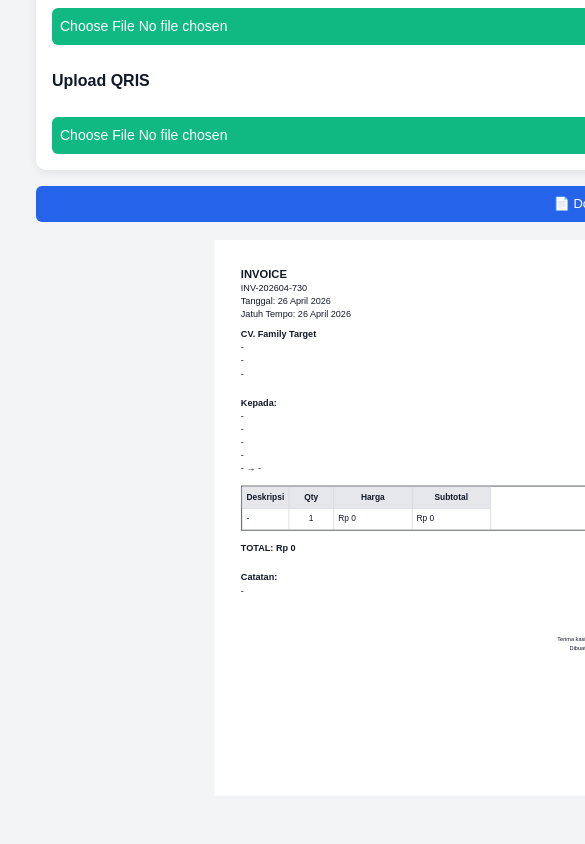
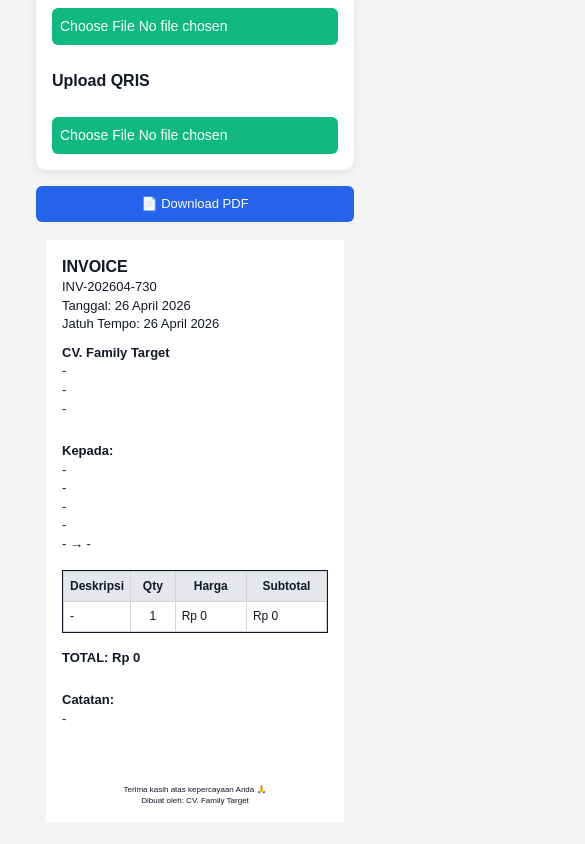
Before and after one commit to rahmatfantastik07/invoice-app, a Next.js app: page / in a window 390 px wide. Shown: the part 1341-2185 px from the top of the page, 585 px wide, since content can reach past the window. Built offline with nearby package versions, Linux system fonts and the light colour scheme.

Commit message:
Update globals.css

```diff
--- a/app/globals.css
+++ b/app/globals.css
@@ -17,17 +17,15 @@ body {
 }
 
 /* =========================
-   LAYOUT UTAMA
+   LAYOUT
    ========================= */
 
-/* FIX max width */
 .max-w-350 {
   max-width: 1200px;
   width: 100%;
   margin: auto;
 }
 
-/* GRID */
 .grid {
   display: grid;
   grid-template-columns: 1fr;
@@ -35,7 +33,6 @@ body {
   padding: 12px;
 }
 
-/* DESKTOP */
 @media (min-width: 768px) {
   .grid.md\:grid-cols-2 {
     grid-template-columns: 1fr 1fr;
@@ -48,7 +45,7 @@ body {
    ========================= */
 
 .bg-white {
-  background: #ffffff;
+  background: #fff;
 }
 
 .shadow {
@@ -68,7 +65,6 @@ h2 {
   font-weight: 600;
 }
 
-/* INPUT */
 .input {
   border: 1px solid #d1d5db;
   padding: 10px;
@@ -83,25 +79,22 @@ h2 {
   border-color: #2563eb;
 }
 
-/* FILE INPUT (biar gak jelek di HP) */
 input[type="file"] {
   width: 100%;
   font-size: 14px;
 }
 
-/* BUTTON */
 .btn {
   background: #2563eb;
-  color: white;
+  color: #fff;
   padding: 10px;
   border-radius: 6px;
   width: 100%;
-  text-align: center;
 }
 
 .btn2 {
   background: #10b981;
-  color: white;
+  color: #fff;
   padding: 10px;
   border-radius: 6px;
   width: 100%;
@@ -120,13 +113,12 @@ input[type="file"] {
 }
 
 /* =========================
-   A4 KERTAS (DESKTOP)
+   A4 DESKTOP (JANGAN DIUBAH)
    ========================= */
 
 .flex.justify-center > div {
-  width: 210mm;
-  min-height: 297mm;
-  padding: 15mm;
+  width: 297mm;
+  min-height: 210mm;
   background: white;
   transform-origin: top center;
 }
@@ -140,8 +132,7 @@ table {
   width: 100%;
 }
 
-td,
-th {
+td, th {
   border: 1px solid #d1d5db;
   padding: 6px;
   word-break: break-word;
@@ -153,64 +144,60 @@ th {
 }
 
 /* =========================
-   MOBILE MODE
+   🔥 MOBILE FIX UTAMA
    ========================= */
 
 @media (max-width: 768px) {
 
-  /* GRID tetap 1 kolom */
+  /* grid tetap 1 kolom */
   .grid {
     grid-template-columns: 1fr !important;
   }
 
-  /* FORM FULL */
-  .bg-white {
-    width: 100%;
+  /* wrapper JANGAN hidden */
+  .flex.justify-center {
+    overflow-x: auto;
   }
 
-  /* PREVIEW WRAPPER */
-  .flex.justify-center {
-    overflow-x: hidden;
+  /* 🔥 SOLUSI: FIT WIDTH TANPA SCALE BERLEBIH */
+  .flex.justify-center > div {
+    width: 100% !important;
+    min-height: auto !important;
+    padding: 16px !important;
   }
 
-  /* 🔥 SOLUSI UTAMA: SCALE, BUKAN DIRUBAH */
-  .flex.justify-center > div {
-    transform: scale(0.85);
-  }
-
-  /* HEADER STACK */
+  /* header jadi stack */
   .flex.justify-between {
     flex-direction: column !important;
     gap: 10px;
     align-items: flex-start !important;
   }
 
-  /* TEXT */
   .text-right {
     text-align: left !important;
   }
 
-  /* IMAGE */
+  /* gambar */
   img {
     max-width: 120px;
     height: auto !important;
   }
 
-  /* TABLE SCROLL */
+  /* table scroll */
   table {
     display: block;
     overflow-x: auto;
     white-space: nowrap;
   }
 
-  /* FOOTER STACK */
+  /* footer */
   .flex.items-end {
     flex-direction: column !important;
     gap: 16px;
     align-items: flex-start !important;
   }
 
-  /* FONT */
+  /* font lebih readable */
   .text-sm {
     font-size: 14px !important;
   }
@@ -221,15 +208,10 @@ th {
 }
 
 /* =========================
-   EXTRA SMALL DEVICE
+   EXTRA SMALL
    ========================= */
 
 @media (max-width: 480px) {
-
-  /* 🔥 lebih kecil lagi biar pas */
-  .flex.justify-center > div {
-    transform: scale(0.7);
-  }
 
   h1 {
     font-size: 16px !important;
```
